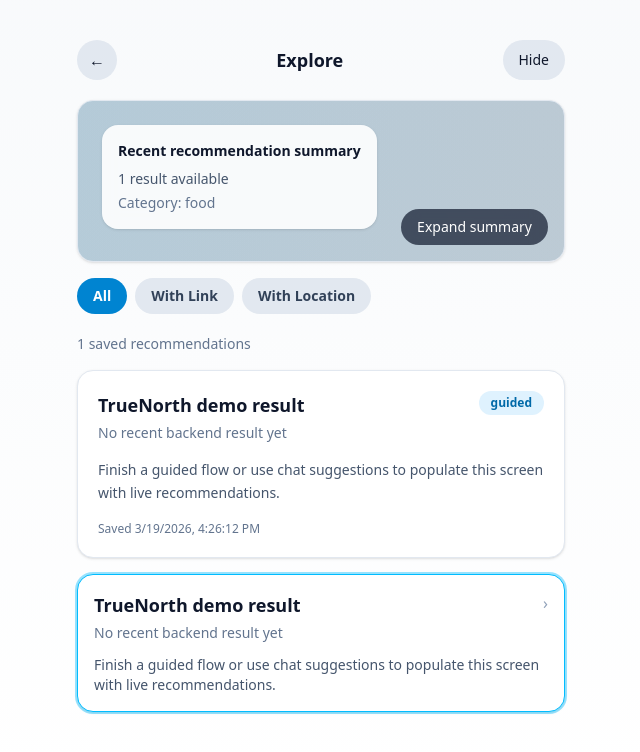
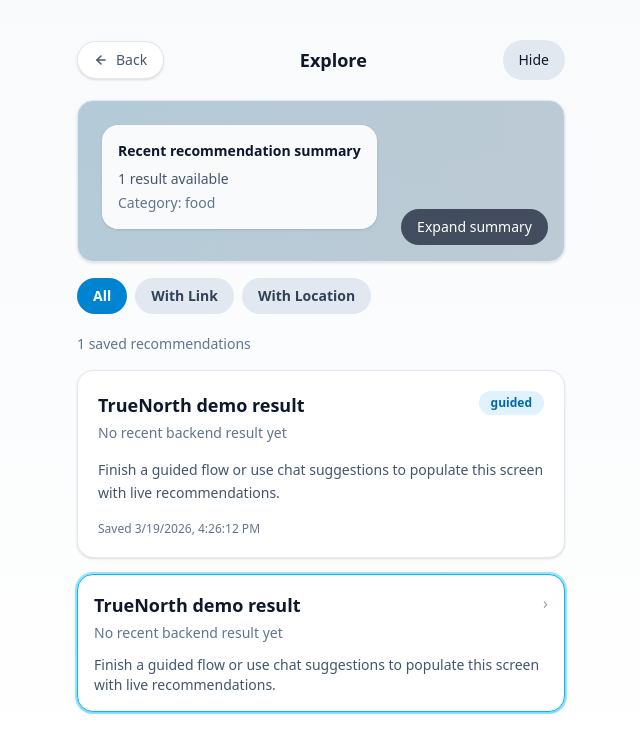
Before and after one commit to MonicaLOvO/TrueNorth_Frontend, a Next.js app: page /explore in a window 1280 px wide. Shown: the top 752 px of the page, without its empty margins (319-959 px from the left). Built offline with nearby package versions, Linux system fonts and the light colour scheme.

Commit message:
replace icon-only back button with BackButton in explore
Replaces the plain circle arrow button with the shared BackButton component and updates the Refine button to match the pill style

```diff
--- a/src/app/explore/page.tsx
+++ b/src/app/explore/page.tsx
@@ -4,6 +4,7 @@
 import { readRecentExplores, type StoredExplore } from "@/lib/recent-explores";
 import Link from "next/link";
 import { useEffect, useMemo, useState } from "react";
+import BackButton from "@/components/BackButton";
 
 const FILTERS = ["All", "With Link", "With Location"] as const;
 type Filter = (typeof FILTERS)[number];
@@ -66,13 +67,8 @@
   return (
     <AppShell>
       <div className="flex items-center justify-between">
-        <Link
-          href="/home"
-          className="flex h-10 w-10 items-center justify-center rounded-full bg-slate-200 dark:bg-slate-800"
-          aria-label="Back"
-        >
-          ←
-        </Link>
+        <BackButton href="/home" />
+
         <div className="text-lg font-semibold">Explore</div>
         <button
           className="flex min-h-10 min-w-10 items-center justify-center rounded-full bg-slate-200 px-4 text-sm font-medium dark:bg-slate-800"
```
